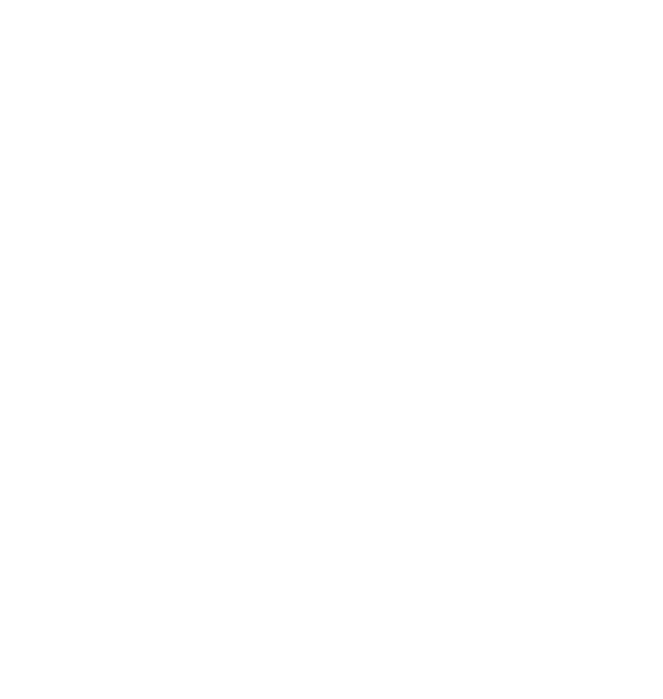
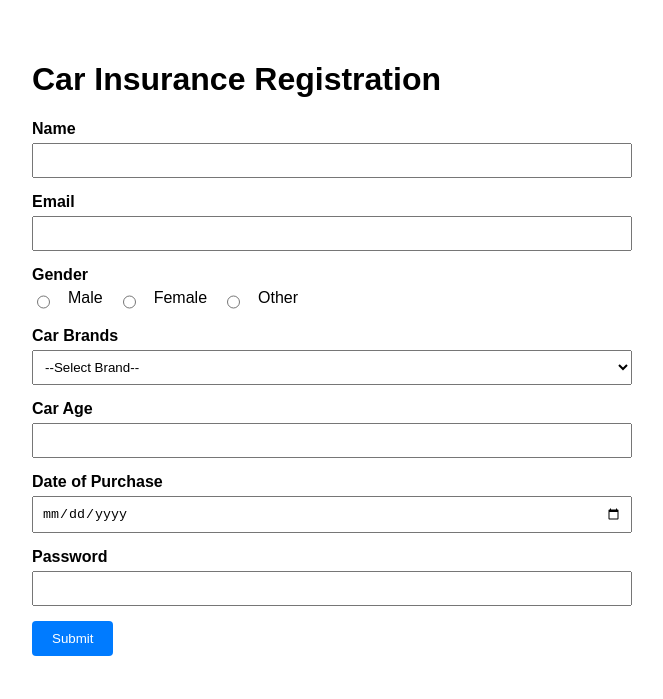
Before and after one commit to acciojob/car-insurance-form-shahi0604, a website: page main.html in a window 1280 px wide. Shown: the whole page, without its empty margins (308-971 px from the left). Drawn offline with Linux system fonts and the light colour scheme.

Commit message:
created a submission

```diff
--- a/main.html
+++ b/main.html
@@ -1,16 +1,108 @@
 <!DOCTYPE html>
+<html>
+<head>
 
-<html>
+    <title>Car Insurance Registration</title>
+    <style>
+        body {
+            font-family: Arial, sans-serif;
+            max-width: 600px;
+            margin: 20px auto;
+            padding: 20px;
+        }
+        .form-group {
+            margin-bottom: 15px;
+        }
+        label {
+            display: block;
+            margin-bottom: 5px;
+            font-weight: bold;
+        }
+        input[type="text"],
+        input[type="email"],
+        input[type="number"],
+        input[type="date"],
+        input[type="password"],
+        select {
+            width: 100%;
+            padding: 8px;
+            box-sizing: border-box;
+        }
+        .radio-group {
+            display: flex;
+            gap: 15px;
+        }
+        .radio-group label {
+            display: inline;
+            font-weight: normal;
+        }
+        button {
+            padding: 10px 20px;
+            background-color: #007bff;
+            color: white;
+            border: none;
+            cursor: pointer;
+            border-radius: 4px;
+        }
+        button:hover {
+            background-color: #0056b3;
+        }
+    </style>
+</head>
+<body>
 
-<head>
-	<link rel="stylesheet" href="styles.css">
-</head>
+    <h1>Car Insurance Registration</h1>
 
-<body>
-	<!-- the entire body must be written by student -->
-    <script type="text/javascript" src="./script.js">
-</script>
+    <form action="/submit-form" method="POST">
+        <div class="form-group">
+            <label for="name">Name</label>
+            <input type="text" id="name" name="name" required>
+        </div>
+
+        <div class="form-group">
+            <label for="email">Email</label>
+            <input type="email" id="email" name="email" required>
+        </div>
+
+        <div class="form-group">
+            <label>Gender</label>
+            <div class="radio-group">
+                <input type="radio" id="male" name="gender" value="male" required>
+                <label for="male">Male</label>
+                <input type="radio" id="female" name="gender" value="female" required>
+                <label for="female">Female</label>
+                <input type="radio" id="other" name="gender" value="other" required>
+                <label for="other">Other</label>
+            </div>
+        </div>
+
+        <div class="form-group">
+            <label for="cars">Car Brands</label>
+            <select id="cars" name="cars">
+                <option value="">--Select Brand--</option>
+                <option value="BMW">BMW</option>
+                <option value="Audi">Audi</option>
+                <option value="Mercedez">Mercedez</option>
+            </select>
+        </div>
+
+        <div class="form-group">
+            <label for="carage">Car Age</label>
+            <input type="number" id="carage" name="carage" required>
+        </div>
+
+        <div class="form-group">
+            <label for="dop">Date of Purchase</label>
+            <input type="date" id="dop" name="dop" required>
+        </div>
+
+        <div class="form-group">
+            <label for="password">Password</label>
+            <input type="password" id="password" name="password" required>
+        </div>
+
+        <button type="submit">Submit</button>
+    </form>
 
 </body>
-
 </html>
```
